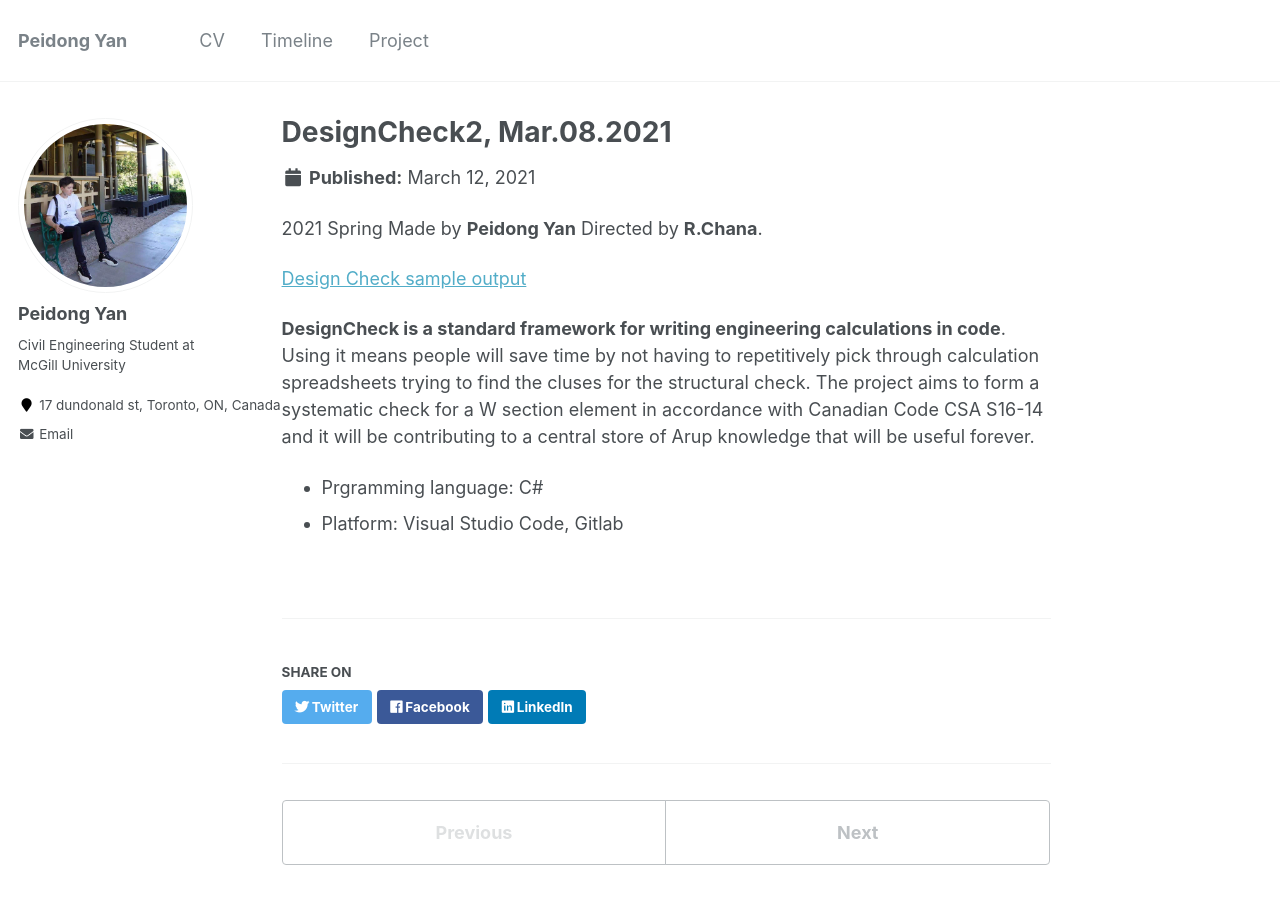
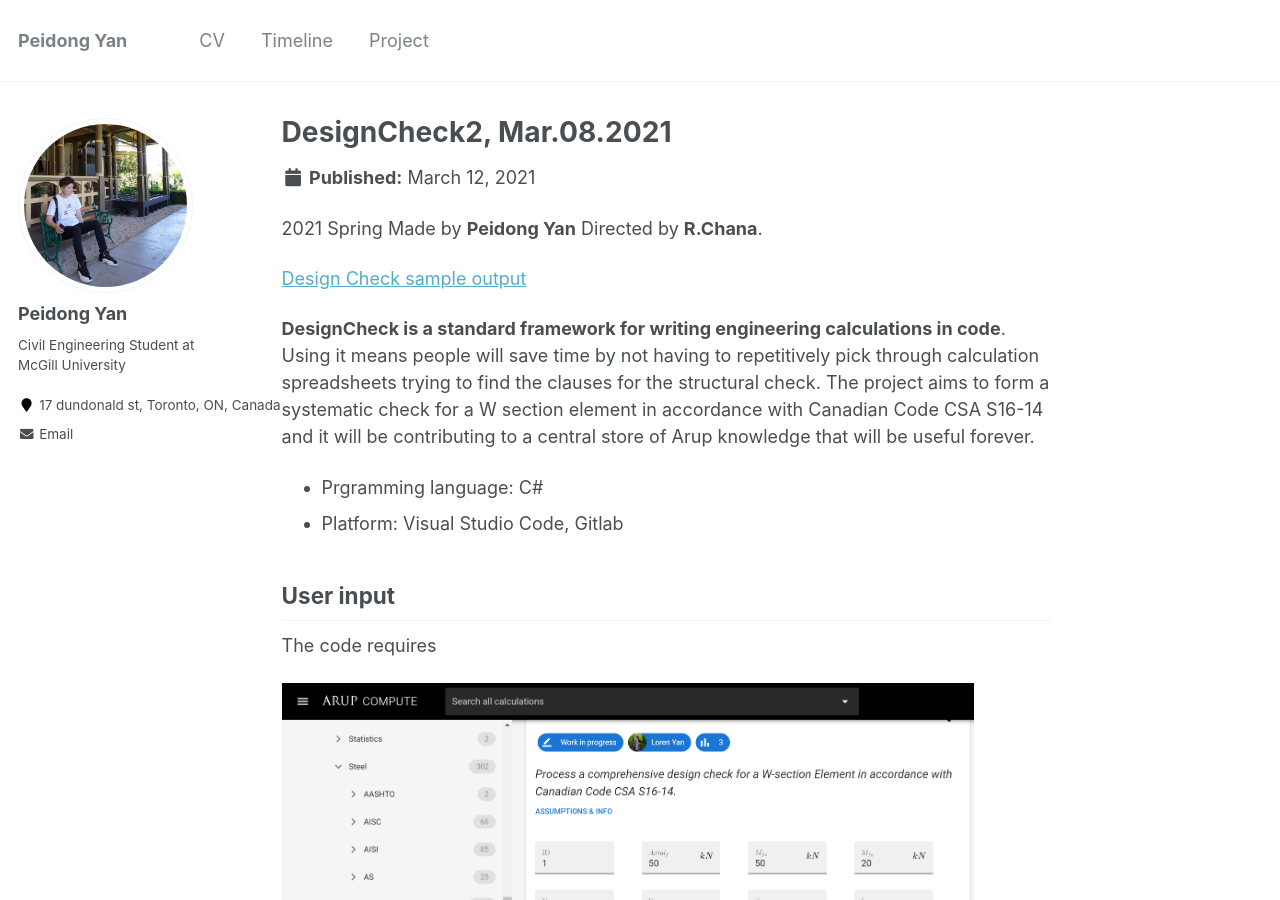
Before and after one commit to LorenYan98/LY.github.io, a Jekyll site: the page built from _portfolio/portfolio-1.md, in a window 1280 px wide and 900 px high. Built offline with Jekyll 4.4.1, drawn with Linux system fonts in a browser that asks for light colours.

Commit message:
Update portfolio-1.md

```diff
--- a/_portfolio/portfolio-1.md
+++ b/_portfolio/portfolio-1.md
@@ -8,7 +8,13 @@ collection: portfolio
 
 [Design Check sample output](https://lorenyan98.github.io/LY.github.io/files/DesignCheck2.Structural.CombinedBeamChecks.pdf)
 
-**DesignCheck is a standard framework for writing engineering calculations in code**. Using it means people will save time by not having to repetitively pick through calculation spreadsheets trying to find the cluses for the structural check. The project aims to form a systematic check for a W section element in accordance with Canadian Code CSA S16-14 and it will be contributing to a central store of Arup knowledge that will be useful forever.
+**DesignCheck is a standard framework for writing engineering calculations in code**. Using it means people will save time by not having to repetitively pick through calculation spreadsheets trying to find the clauses for the structural check. The project aims to form a systematic check for a W section element in accordance with Canadian Code CSA S16-14 and it will be contributing to a central store of Arup knowledge that will be useful forever.
 
 * Prgramming language: C#
 * Platform: Visual Studio Code, Gitlab
+
+User input
+---
+The code requires
+
+<img src='/LY.github.io/images/designsc.png' width='90%' height = '90%'>
```
